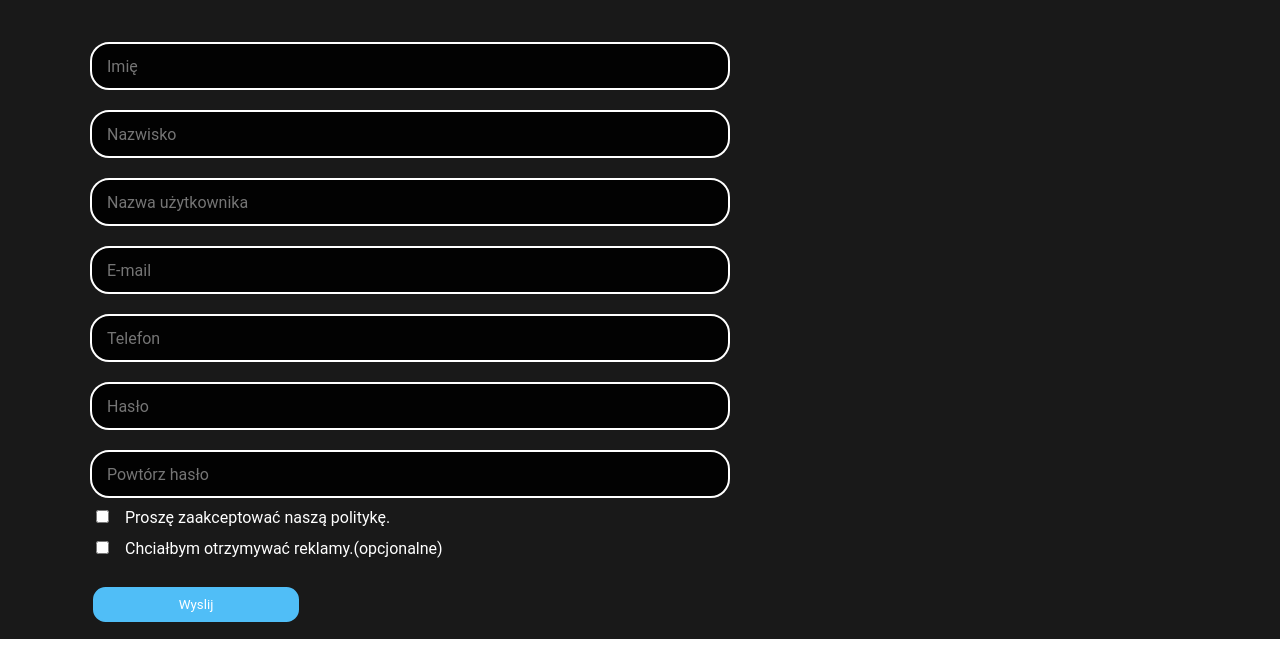
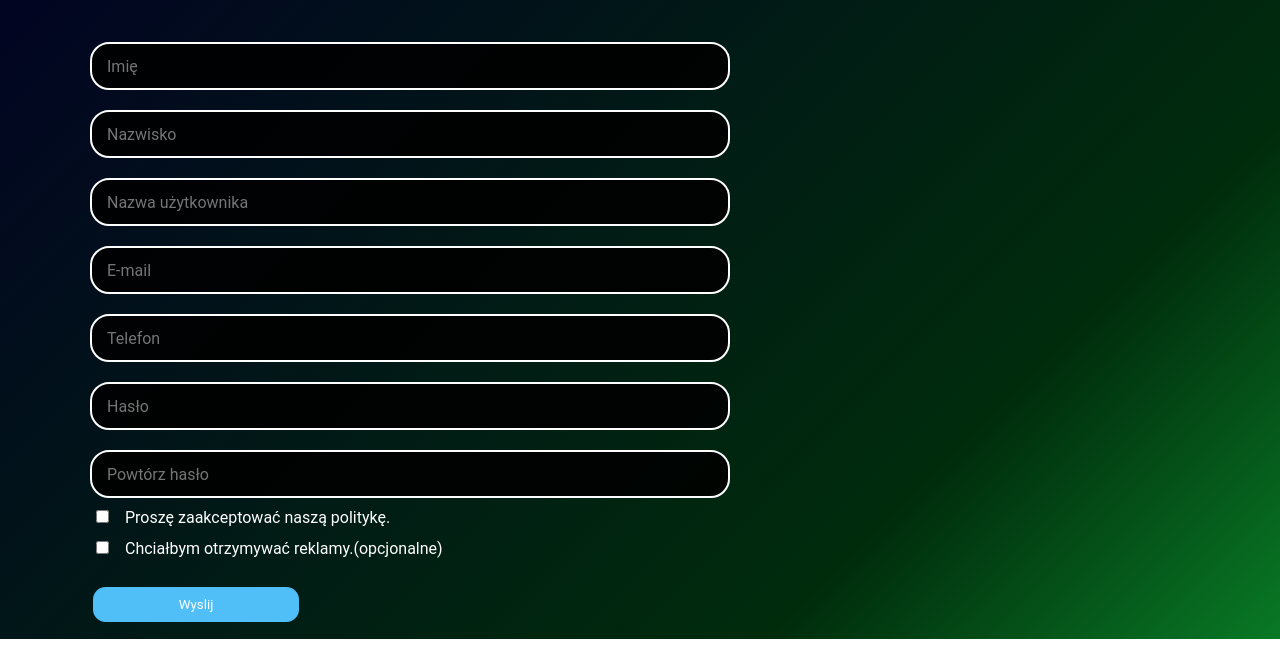
Before and after one commit to Krystian-Ko/Jquery-validation, a plain HTML site: page jqry validation/index.html in a window 1280 px wide. Shown: the part 137-800 px from the top of the page. Drawn offline with nearby package versions, Linux system fonts and the light colour scheme.

Commit message:
Update style.css
gradient

```diff
--- a/jqry validation/style.css
+++ b/jqry validation/style.css
@@ -13,7 +13,13 @@
 }
 .contact {
 	padding-top: 1em;
-	background-color: rgba(0, 0, 0, 0.9);
+	background: rgb(2, 0, 36);
+	background: linear-gradient(
+		135deg,
+		rgba(2, 0, 36, 1) 0%,
+		rgb(0, 44, 12) 75%,
+		rgba(9, 121, 37, 1) 100%
+	);
 }
 .contact .section-heading {
 	color: #fff;
```
